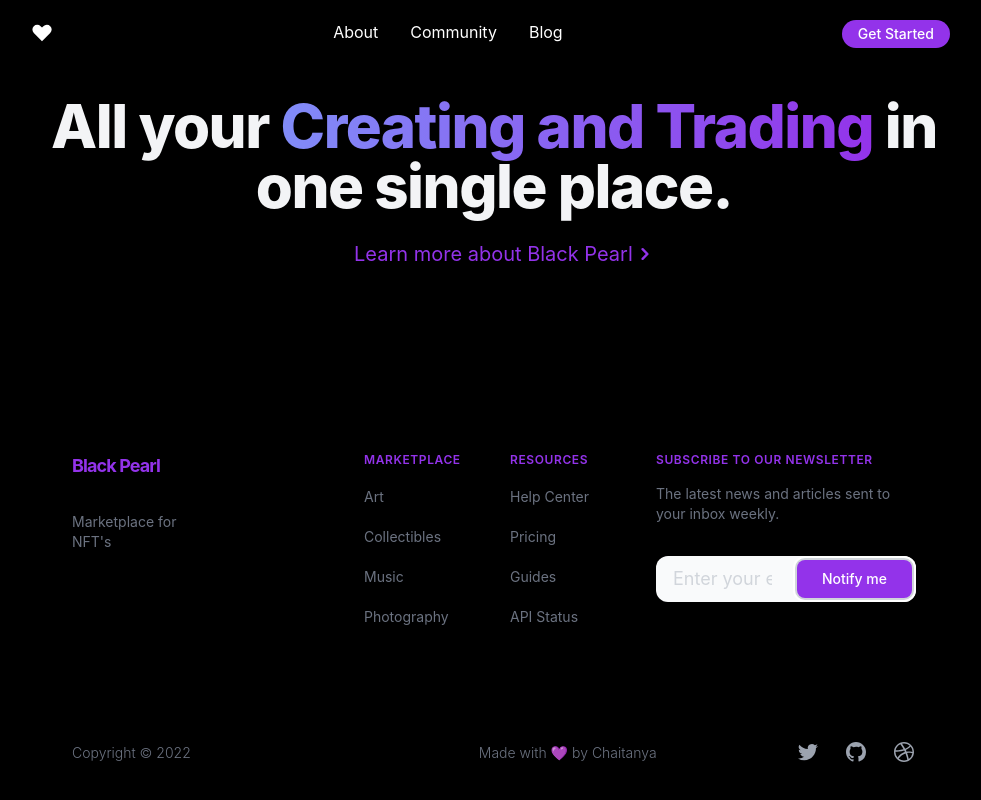
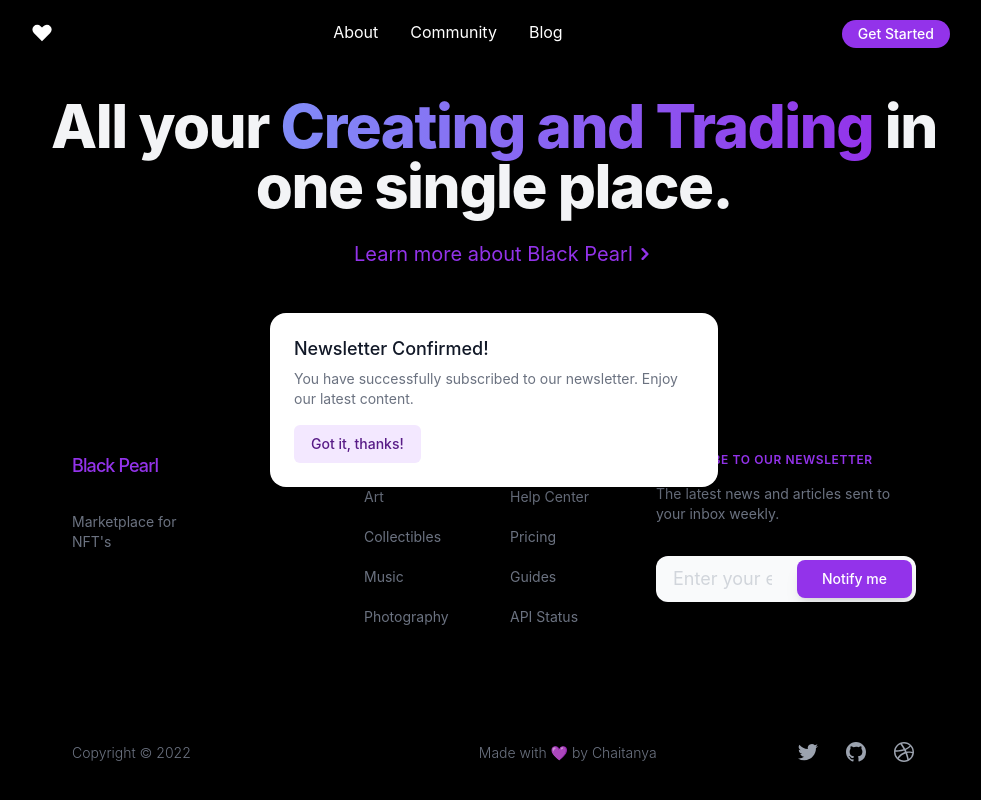
Before and after one commit to chaitanya-kashyap/NFT-Social-Marketplace, a Next.js app: page / in a window 1280 px wide. Both pictures are taken after a click on the button "Notify me". Shown: the top 800 px of the page, without its empty margins (146-1127 px from the left). Built offline with nearby package versions, Linux system fonts and the light colour scheme; no server answers.

Commit message:
Modal updated

```diff
--- a/components/alerts/confirm.jsx
+++ /dev/null
@@ -1,83 +0,0 @@
-import { Dialog, Transition } from '@headlessui/react'
-import { Fragment, useState } from 'react'
-
-export default function Confirm() {
-  let [isOpen, setIsOpen] = useState(true)
-
-  function closeModal() {
-    setIsOpen(false)
-  }
-
-  function openModal() {
-    setIsOpen(true)
-  }
-
-  return (
-    <>
-      <div className="fixed inset-0 flex items-center justify-center">
-        <button
-          type="button"
-          onClick={openModal}
-          className="rounded-md bg-black bg-opacity-20 px-4 py-2 text-sm font-medium text-white hover:bg-opacity-30 focus:outline-none focus-visible:ring-2 focus-visible:ring-white focus-visible:ring-opacity-75"
-        >
-          Open dialog
-        </button>
-      </div>
-
-      <Transition appear show={isOpen} as={Fragment}>
-        <Dialog as="div" className="relative z-10" onClose={closeModal}>
-          <Transition.Child
-            as={Fragment}
-            enter="ease-out duration-300"
-            enterFrom="opacity-0"
-            enterTo="opacity-100"
-            leave="ease-in duration-200"
-            leaveFrom="opacity-100"
-            leaveTo="opacity-0"
-          >
-            <div className="fixed inset-0 bg-black bg-opacity-25" />
-          </Transition.Child>
-
-          <div className="fixed inset-0 overflow-y-auto">
-            <div className="flex min-h-full items-center justify-center p-4 text-center">
-              <Transition.Child
-                as={Fragment}
-                enter="ease-out duration-300"
-                enterFrom="opacity-0 scale-95"
-                enterTo="opacity-100 scale-100"
-                leave="ease-in duration-200"
-                leaveFrom="opacity-100 scale-100"
-                leaveTo="opacity-0 scale-95"
-              >
-                <Dialog.Panel className="w-full max-w-md transform overflow-hidden rounded-2xl bg-white p-6 text-left align-middle shadow-xl transition-all">
-                  <Dialog.Title
-                    as="h3"
-                    className="text-lg font-medium leading-6 text-gray-900"
-                  >
-                    Newsletter Confirmed
-                  </Dialog.Title>
-                  <div className="mt-2">
-                    <p className="text-sm text-gray-500">
-                      You have successfully subscribed to our newsletter.
-                      Enjoy our latest content.
-                    </p>
-                  </div>
-
-                  <div className="mt-4">
-                    <button
-                      type="button"
-                      className="inline-flex justify-center rounded-md border border-transparent bg-blue-100 px-4 py-2 text-sm font-medium text-blue-900 hover:bg-blue-200 focus:outline-none focus-visible:ring-2 focus-visible:ring-blue-500 focus-visible:ring-offset-2"
-                      onClick={closeModal}
-                    >
-                      Got it, thanks!
-                    </button>
-                  </div>
-                </Dialog.Panel>
-              </Transition.Child>
-            </div>
-          </div>
-        </Dialog>
-      </Transition>
-    </>
-  )
-}
--- a/components/landing/footer.jsx
+++ b/components/landing/footer.jsx
@@ -1,11 +1,23 @@
+import { Dialog, Transition } from '@headlessui/react'
+import { Fragment, useState } from 'react'
+
 export default function Footer() {
+    let [isOpen, setIsOpen] = useState(false)
+
+    function closeModal() {
+        setIsOpen(false)
+    }
+
+    function openModal() {
+        setIsOpen(true)
+    }
     return (
         <footer class="bg-black mx-32 px-2.5" aria-labelledby="footer-heading">
         <h2 id="footer-heading" class="sr-only">Footer</h2>
         <div class="px-5 py-12 mx-auto max-w-7xl lg:py-16 md:px-12 lg:px-20">
             <div class="xl:grid xl:grid-cols-3 xl:gap-8">
             <div class="space-y-8 xl:col-span-1">
-                <a href="./index.html" class="text-lg font-bold tracking-tighter text-purple-600 transition duration-500 ease-in-out transform tracking-relaxed lg:pr-8"> Black Pearl </a>
+                <p class="text-lg font-medium tracking-tighter text-purple-600 transition duration-500 ease-in-out transform tracking-relaxed lg:pr-8"> Black Pearl </p>
                 <p class="w-1/2 mt-2 text-sm text-gray-500">Marketplace for NFT's </p>
             </div>
             <div class="grid grid-cols-2 gap-8 mt-12 xl:mt-0 xl:col-span-2">
@@ -56,15 +68,69 @@
                     <h3 class="text-xs font-semibold tracking-wider text-purple-600 uppercase">Subscribe to our newsletter</h3>
                     <p class="mt-4 text-sm text-gray-500 lg:ml-auto">The latest news and articles sent to your inbox weekly.</p>
                     <div class="inline-flex items-center gap-2 mt-4 list-none lg:ml-auto">
-                        <form action="" method="post" id="revue-form" name="revue-form" target="_blank" class="p-1 mt-4 transition duration-500 ease-in-out transform border2 bg-gray-50 rounded-xl sm:max-w-lg sm:flex">
-                        <div class="flex-1 min-w-0 revue-form-group">
-                            <label for="member_email" class="sr-only">Email address</label>
-                            <input id="cta-email" type="email" class="block w-full px-3 py-1 text-lg text-neutral-600 placeholder-gray-300 transition duration-500 ease-in-out transform bg-transparent border border-transparent rounded-md focus:outline-none focus:border-transparent focus:ring-2 focus:ring-white focus:ring-offset-2 focus:ring-offset-gray-300" placeholder="Enter your email  "  />
+                        <div class="p-1 mt-4 transition duration-500 ease-in-out transform border2 bg-gray-50 rounded-xl sm:max-w-lg sm:flex">
+                        <div class="flex-1 min-w-0">
+                            <label class="sr-only">Email address</label>
+                            <input class="block w-full px-3 py-1 text-lg text-neutral-600 placeholder-gray-300 transition duration-500 ease-in-out transform bg-transparent border border-transparent rounded-md focus:outline-none focus:border-transparent focus:ring-2 focus:ring-white focus:ring-offset-2 focus:ring-offset-gray-300" placeholder="Enter your email  "  />
                         </div>
-                        <div class="mt-4 sm:mt-0 sm:ml-3 revue-form-actions">
-                            <button type="submit" value="Subscribe" name="member[subscribe]" id="member_submit" class="block py-2 text-sm font-medium text-white bg-purple-600 border border-transparent rounded-lg shadow hover:bg-purple-700 focus:outline-none focus:ring-2 focus:ring-white focus:ring-offset-2 focus:ring-offset-gray-300 sm:px-6">Notify me</button>
+                        <div class="mt-4 sm:mt-0 sm:ml-3">
+                            <button onClick={openModal} class="block py-2 text-sm font-medium text-white bg-purple-600 border border-transparent rounded-lg hover:bg-purple-700 shadow-lg sm:px-6">Notify me</button>
                         </div>
-                        </form>
+                        </div>
+                        <Transition appear show={isOpen} as={Fragment}>
+                            <Dialog as="div" className="relative z-40" onClose={closeModal}>
+                            <Transition.Child
+                                as={Fragment}
+                                enter="ease-out duration-300"
+                                enterFrom="opacity-0"
+                                enterTo="opacity-100"
+                                leave="ease-in duration-200"
+                                leaveFrom="opacity-100"
+                                leaveTo="opacity-0"
+                            >
+                                <div className="fixed bg-black bg-opacity-25" />
+                            </Transition.Child>
+
+                            <div className="fixed inset-0">
+                                <div className="flex min-h-full items-center justify-center p-4 text-center">
+                                <Transition.Child
+                                    as={Fragment}
+                                    enter="ease-out duration-300"
+                                    enterFrom="opacity-0 scale-95"
+                                    enterTo="opacity-100 scale-100"
+                                    leave="ease-in duration-200"
+                                    leaveFrom="opacity-100 scale-100"
+                                    leaveTo="opacity-0 scale-95"
+                                >
+                                    <Dialog.Panel className="w-full max-w-md transform overflow-hidden rounded-2xl bg-white p-6 text-left align-middle shadow-xl transition-all">
+                                    <Dialog.Title
+                                        as="h3"
+                                        className="text-lg font-medium leading-6 text-gray-900"
+                                    >
+                                        Newsletter Confirmed!
+                                    </Dialog.Title>
+                                    <div className="mt-2">
+                                        <p className="text-sm text-gray-500">
+                                        You have successfully subscribed to our newsletter.
+                                        Enjoy our latest content.
+                                        </p>
+                                    </div>
+
+                                    <div className="mt-4">
+                                        <button
+                                        type="button"
+                                        className="inline-flex justify-center rounded-md border border-transparent bg-purple-100 px-4 py-2 text-sm font-medium text-purple-900 hover:bg-purple-200 focus:outline-none focus-visible:ring-2 focus-visible:ring-blue-500 focus-visible:ring-offset-2"
+                                        onClick={closeModal}
+                                        >
+                                        Got it, thanks!
+                                        </button>
+                                    </div>
+                                    </Dialog.Panel>
+                                </Transition.Child>
+                                </div>
+                            </div>
+                            </Dialog>
+                        </Transition>
                     </div>
                     </div>
                 </div>
--- a/components/landing/navbar.jsx
+++ b/components/landing/navbar.jsx
@@ -13,9 +13,9 @@
                         <Link href='/'><HeartIcon className="hover:text-purple-600 text-white h-6 w-6" /></Link>
                     </span>
                     <div className="flex space-x-8 text-white">
-                        <span className="hover:text-purple-600"><Link href="/about">About</Link></span>
-                        <span className="hover:text-purple-600"><Link href="/community">Community</Link></span>
-                        <span className="hover:text-purple-600"><Link href="/blog">Blog</Link></span>
+                        <span className="hover:text-purple-200"><Link href="/about">About</Link></span>
+                        <span className="hover:text-purple-200"><Link href="/community">Community</Link></span>
+                        <span className="hover:text-purple-200"><Link href="/blog">Blog</Link></span>
                     </div>
                     <div className="text-white bg-purple-600 hover:bg-purple-700 focus:outline-none focus:ring-2 focus:ring-blue-300 font-medium rounded-full text-sm px-4 py-1 text-center mt-3 mr-2 mb-2 dark:bg-purple-600 dark:hover:bg-purple-700 dark:focus:ring-blue-800">
                     <button onClick={() => signIn()}>Get Started</button>
--- a/pages/index.js
+++ b/pages/index.js
@@ -4,8 +4,6 @@
 import Navbar from '../components/landing/navbar'
 import Link from 'next/link'
 import Footer from '../components/landing/footer'
-import Confirm from '../components/alerts/confirm'
-
 
 export default function Hero(){
   return (
```
